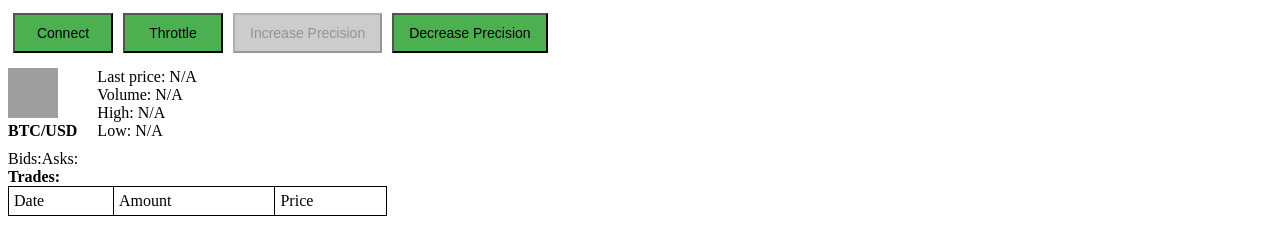
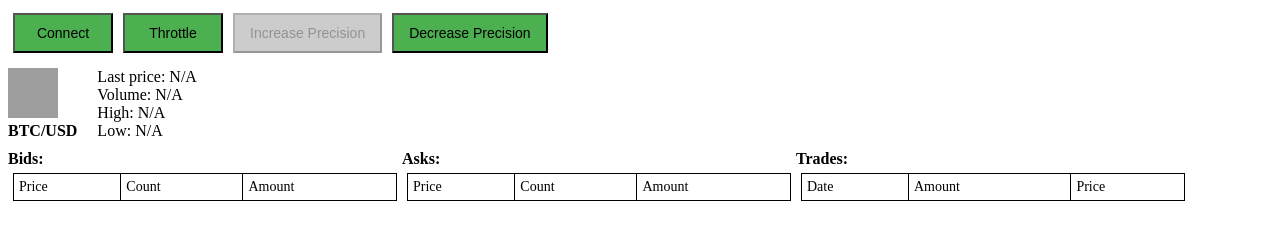
Before and after one commit to vlad-timofeev/bitfinex-demo, a React app: page / in a window 1280 px wide. Built offline with nearby package versions, Linux system fonts and the light colour scheme; grey boxes are pictures that could not be loaded.

Commit message:
make all 3 tables be in one row

```diff
--- /dev/null
+++ b/scss/_all.scss
@@ -0,0 +1,5 @@
+@import 'ticker';
+@import 'button';
+@import 'table';
+@import 'orders';
+@import 'container';
--- /dev/null
+++ b/scss/container.scss
@@ -0,0 +1,3 @@
+.tables-container {
+  display: flex;
+}
--- a/scss/main.scss
+++ /dev/null
@@ -1,3 +0,0 @@
-@import 'ticker';
-@import 'button';
-@import 'table';
--- /dev/null
+++ b/scss/orders.scss
@@ -0,0 +1,3 @@
+.orders {
+  display: flex;
+}
--- a/scss/table.scss
+++ b/scss/table.scss
@@ -7,7 +7,9 @@
 }
 
 table {
-  width: 30%;
+  width: 30vw;
+  margin: 5px;
+  font-size: 14px;
 }
 
 tr {
@@ -18,4 +20,8 @@
   &.green-row {
     background-color: #EEFFEE;
   }
+
+  &.blue-row {
+    background-color: #EEEEFF;
+  }
 }
--- a/src/components/Container.js
+++ b/src/components/Container.js
@@ -96,8 +96,10 @@
         {renderButton(this.increasePrecision, increasePrecLabel, precision === UPDATE_PRECISION.P0 || resubscribing)}
         {renderButton(this.decreasePrecision, decreasePrecLabel, precision === UPDATE_PRECISION.P3 || resubscribing)}
         <Ticker />
-        <Orders />
-        <Trades />
+        <div className="tables-container">
+          <Orders />
+          <Trades />
+        </div>
       </div>
     );
   }
--- a/src/components/Orders.js
+++ b/src/components/Orders.js
@@ -4,6 +4,7 @@
 
 import { getAsks, getBids } from 'src/redux/selectors';
 import { ORDER, ORDER_PROPS } from 'src/redux/model';
+import { renderTable } from 'src/utils/renderingUtils';
 
 
 function mapStateToProps(state) {
@@ -21,13 +22,17 @@
 
   render() {
     const { asks, bids } = this.props;
-    const renderOrder = (order => <div key={order[ORDER.PRICE]}>{JSON.stringify(order)}</div>);
+    const renderOrder = (order => (
+      <tr key={order[ORDER.PRICE]} className="blue-row">
+        <th>{order[ORDER.PRICE]}</th>
+        <th>{order[ORDER.COUNT]}</th>
+        <th>{order[ORDER.AMOUNT]}</th>
+      </tr>
+    ));
     return (
-      <div>
-        Bids:
-        {bids.map(order => renderOrder(order))}
-        Asks:
-        {asks.map(order => renderOrder(order))}
+      <div className="orders">
+        {renderTable('Bids:', 'Price', 'Count', 'Amount', bids.map(order => renderOrder(order)))}
+        {renderTable('Asks:', 'Price', 'Count', 'Amount', asks.map(order => renderOrder(order)))}
       </div>
     );
   }
--- a/src/components/Trades.js
+++ b/src/components/Trades.js
@@ -4,6 +4,7 @@
 
 import { getTrades } from 'src/redux/selectors';
 import { TRADE, TRADE_PROPS } from 'src/redux/model';
+import { renderTable } from 'src/utils/renderingUtils';
 
 
 const MAX_TRADES = 25;
@@ -29,20 +30,6 @@
         <th>{trade[TRADE.PRICE]}</th>
       </tr>
     ));
-    return (
-      <div>
-        <div><b>Trades:</b></div>
-        <table>
-          <tbody>
-            <tr>
-              <th>Date</th>
-              <th>Amount</th>
-              <th>Price</th>
-            </tr>
-            {renderedTrades}
-          </tbody>
-        </table>
-      </div>
-    );
+    return renderTable('Trades:', 'Date', 'Amount', 'Price', renderedTrades);
   }
 });
--- a/src/index.js
+++ b/src/index.js
@@ -5,7 +5,7 @@
 import Container from 'src/components/Container';
 import Store from 'src/redux/Store';
 
-import 'scss/main.scss';
+import 'scss/_all.scss';
 // ID of the DOM element to mount app on
 const ROOT_ELEMENT_ID = 'root-container';
 
--- /dev/null
+++ b/src/utils/renderingUtils.js
@@ -0,0 +1,19 @@
+import React from 'react';
+
+export function renderTable(title, header1, header2, header3, rows) {
+  return (
+    <div>
+      <div><b>{title}</b></div>
+      <table>
+        <tbody>
+          <tr>
+            <th>{header1}</th>
+            <th>{header2}</th>
+            <th>{header3}</th>
+          </tr>
+          {rows}
+        </tbody>
+      </table>
+    </div>
+  );
+}
```
